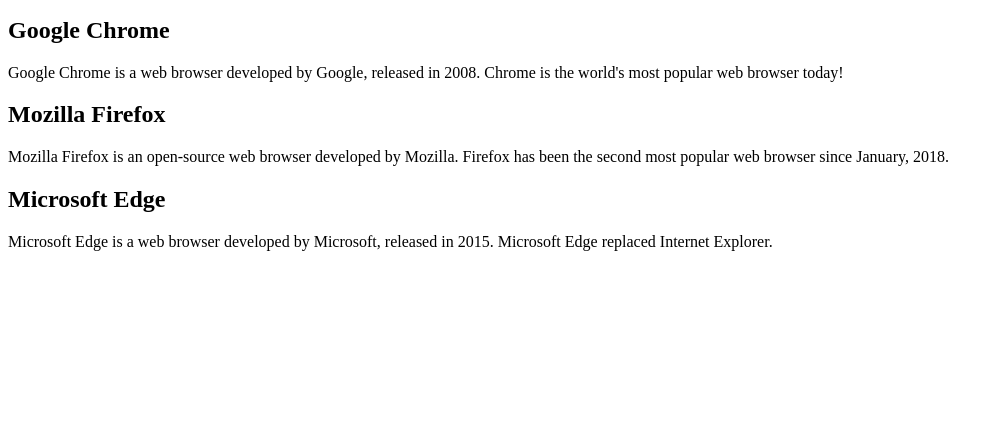
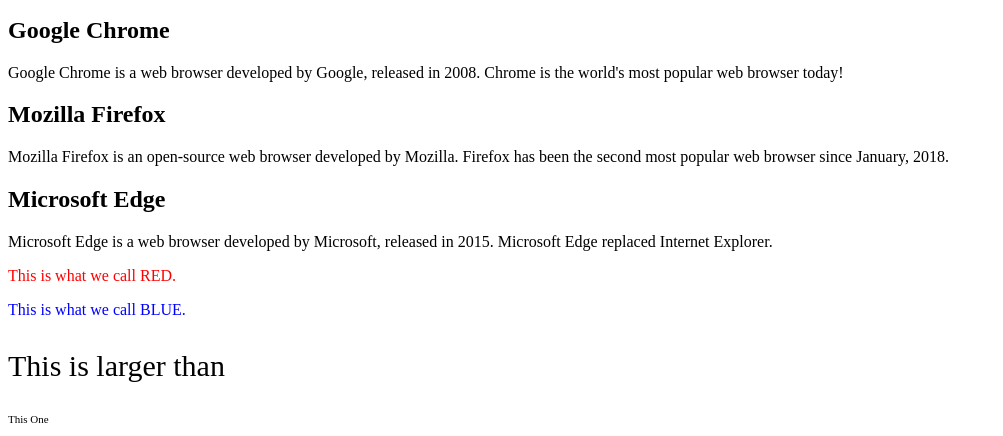
Before and after one commit to mc0307-1831530/mc0307-1831530.github.io, a plain HTML site: page tags.html in a window 1280 px wide. Shown: the part 692-1128 px from the top of the page, without its empty margins (0-1003 px from the left). Before the commit the page ends 959 px from the top, so only its background shows below. Drawn offline with Linux system fonts and the light colour scheme.

Commit message:
Add files via upload

```diff
--- a/tags.html
+++ b/tags.html
@@ -52,7 +52,10 @@
           <p>Microsoft Edge is a web browser developed by Microsoft, released in 2015. Microsoft Edge replaced Internet Explorer.</p>
         </article>
       </main>
-
+      <p style="color:red">This is what we call RED.</p>
+      <p style="color:blue">This is what we call BLUE.</p>
+      <p style="font-size:30px">This is larger than</p>
+      <p style="font-size:11px">This One</p>
 
     </body>
   </html>
```
